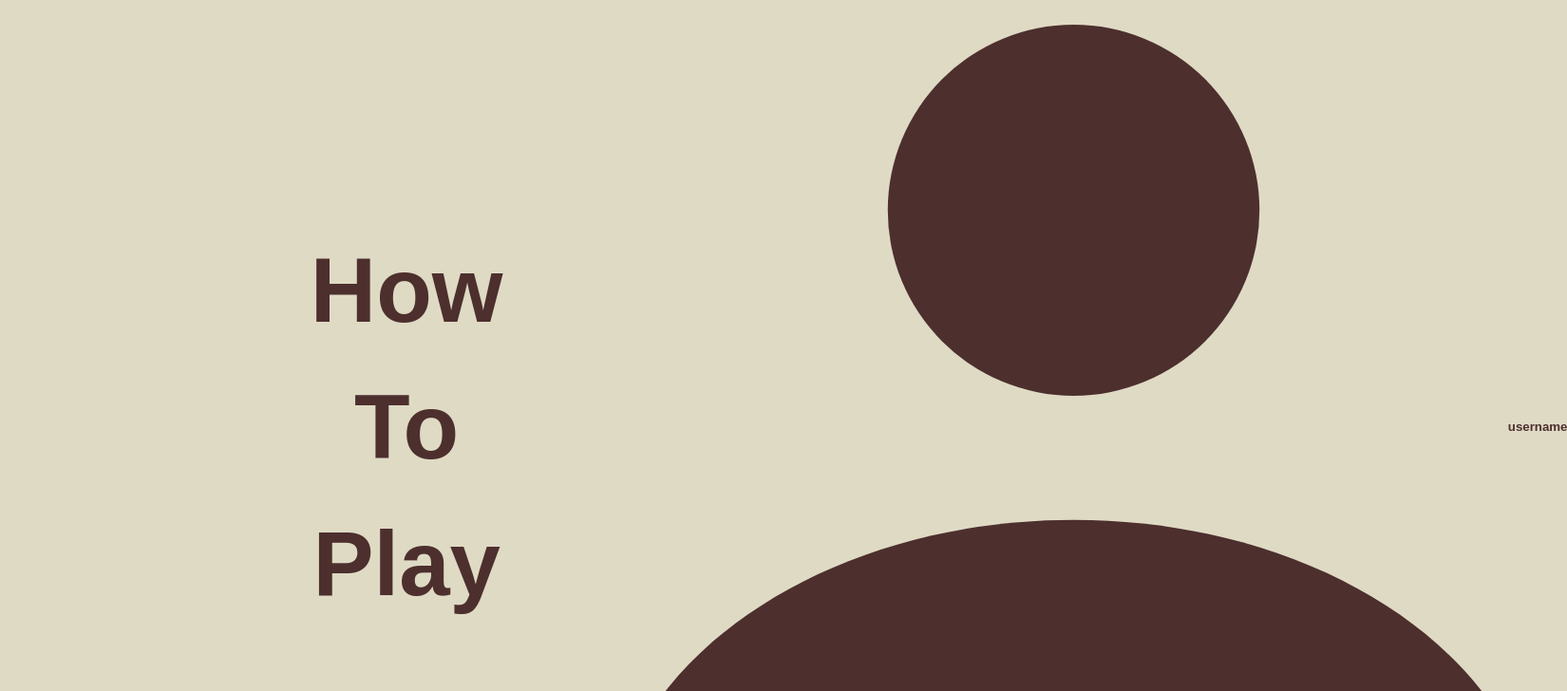
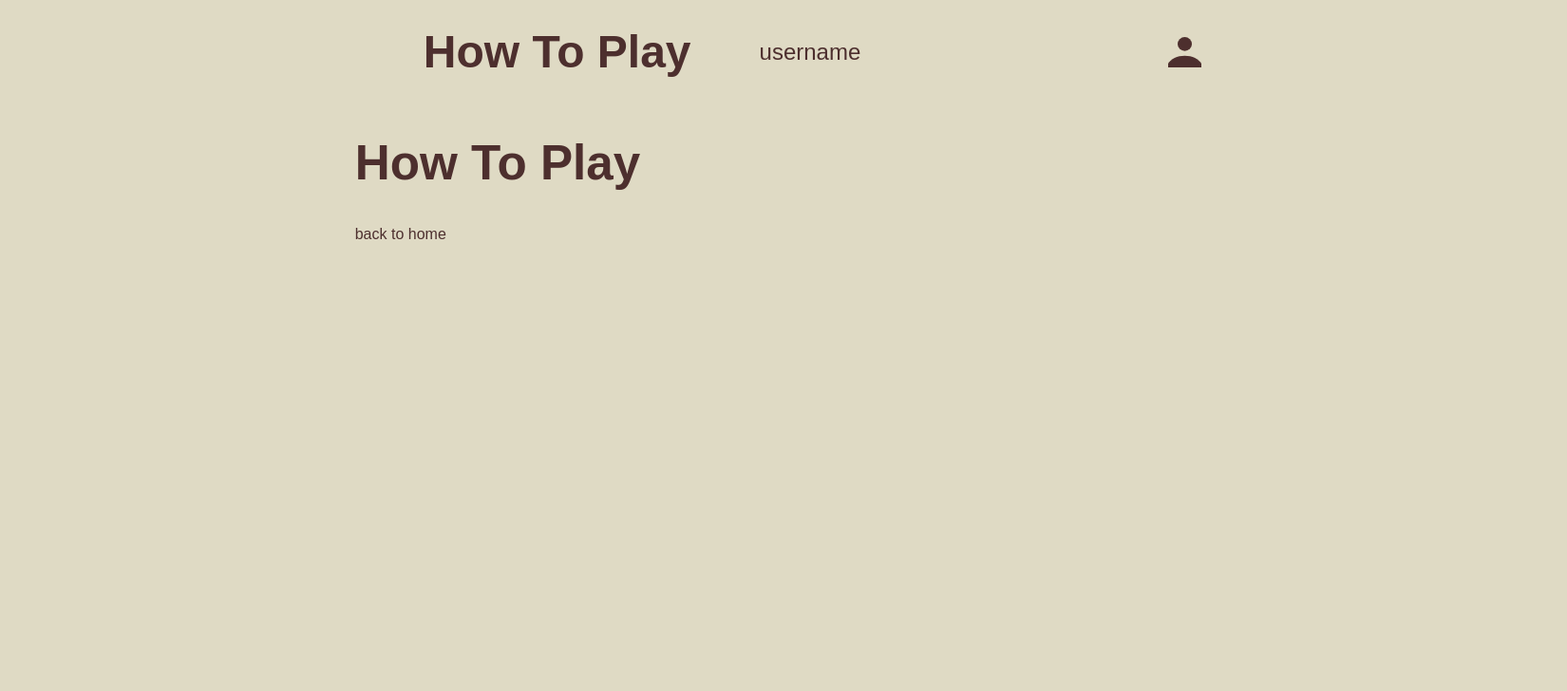
Before and after one commit to wwtbtfc/wwtbtfc-frontend, a React (Vite) app: page /how-to-play in a window 1280 px wide. Shown: the top 728 px of the page at 95% size, 1650 px wide, since content can reach past the window. Built offline with nearby package versions, Linux system fonts and the light colour scheme; a web font is replaced by a local one.

Commit message:
style: banner style

```diff
--- a/src/Types/AppProps.ts
+++ b/src/Types/AppProps.ts
@@ -1,3 +1,5 @@
+// Let's add to or change this Type as we need
+
 export type AppProps = {
   message?: string;
   title?: string;
--- a/src/components/TitleBanner/StyledTitleBanner.tsx
+++ b/src/components/TitleBanner/StyledTitleBanner.tsx
@@ -3,21 +3,39 @@ import styled from 'styled-components';
 const StyledTitleBanner = styled.header`
   max-width: 1280px;
   margin: 0 auto;
-  padding: 2rem;
   text-align: center;
   display: flex;
   justify-content: space-between;
   align-items: center;
-  padding: 10px 15px;
+  height: 110px;
 
+
+  container {
+    position: relative;
+    width: 100%;
+    max-width: 1280px;
+    margin: 0 auto;
+    padding: 20px;
+  }
   .title {
-    font-size: 6em;
+    font-size: 3em;
     padding: 1.5em;
-    will-change: filter;
-    transition: filter 300ms;
+    margin: 0 auto;
   }
   .user {
+    font-family: Arial;
     float: right;
+    font-size: 1.5em;
+    font-weight: 100;
+    display: inline block;
+  }
+  img {
+    position: absolute;
+    display: inline-block
+    top: 50px;
+    right: 15px;
+    max-width: 35px;
+    height: auto;
   }
 `;
 
--- a/src/components/TitleBanner/TitleBanner.tsx
+++ b/src/components/TitleBanner/TitleBanner.tsx
@@ -11,8 +11,8 @@ export const TitleBanner = (props: AppProps) => {
     <>
       <StyledTitleBanner>
         <h2 className="title">{props.title}</h2>
+        <h5 className="user">username</h5>
         <img src={userIcon} />
-        <h5 className="user">username</h5>
       </StyledTitleBanner>
     </>
   );
```
